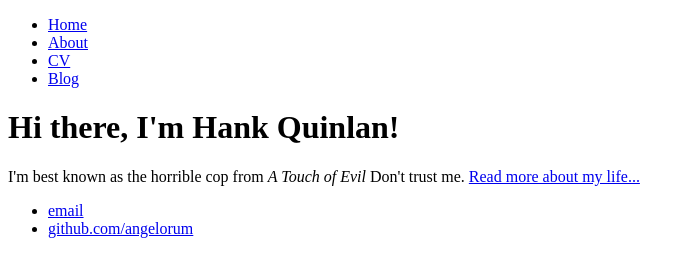
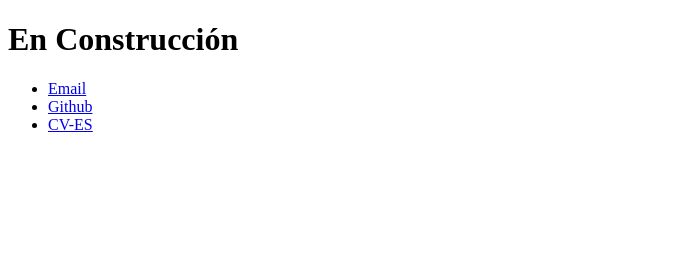
Before and after one commit to Angelorum/Angelorum.github.io, a plain HTML site: page index.html in a window 1280 px wide. Shown: the whole page, without its empty margins (0-695 px from the left). Drawn offline with Linux system fonts and the light colour scheme.

Commit message:
En Construcción
Página en Construcción y se añade el CV

```diff
--- a/index.html
+++ b/index.html
@@ -1,27 +1,19 @@
 <!DOCTYPE html>
 <html>
 	<head>
-		<title>Angelo Ramos, Entusiasta tecnologico</title>
+		<title>Angelorum</title>
 	</head>
 	<body>
-		<nav>
-    		<ul>
-        		<li><a href="/">Home</a></li>
-	        	<li><a href="/about">About</a></li>
-        		<li><a href="/cv">CV</a></li>
-        		<li><a href="/blog">Blog</a></li>
-    		</ul>
-		</nav>
 		<div class="container">
     		<div class="blurb">
-        		<h1>Hi there, I'm Hank Quinlan!</h1>
-				<p>I'm best known as the horrible cop from <em>A Touch of Evil</em> Don't trust me. <a href="/about">Read more about my life...</a></p>
-    		</div><!-- /.blurb -->
-		</div><!-- /.container -->
+        		<h1>En Construcción</h1>
+			</div>
+		</div>
 		<footer>
     		<ul>
-        		<li><a href="mailto:angelo.ramos.o@gmail.com">email</a></li>
-        		<li><a href="https://github.com/angelorum">github.com/angelorum</a></li>
+        		<li><a href="mailto:angelo.ramos.o@gmail.com">Email</a></li>
+				<li><a href="https://github.com/angelorum">Github</a></li>
+				<li><a href="./docs/CV-AngeloRamos-ES.pdf">CV-ES</a></li>
 			</ul>
 		</footer>
 	</body>
```
Also changed, not shown: 1 other file.
